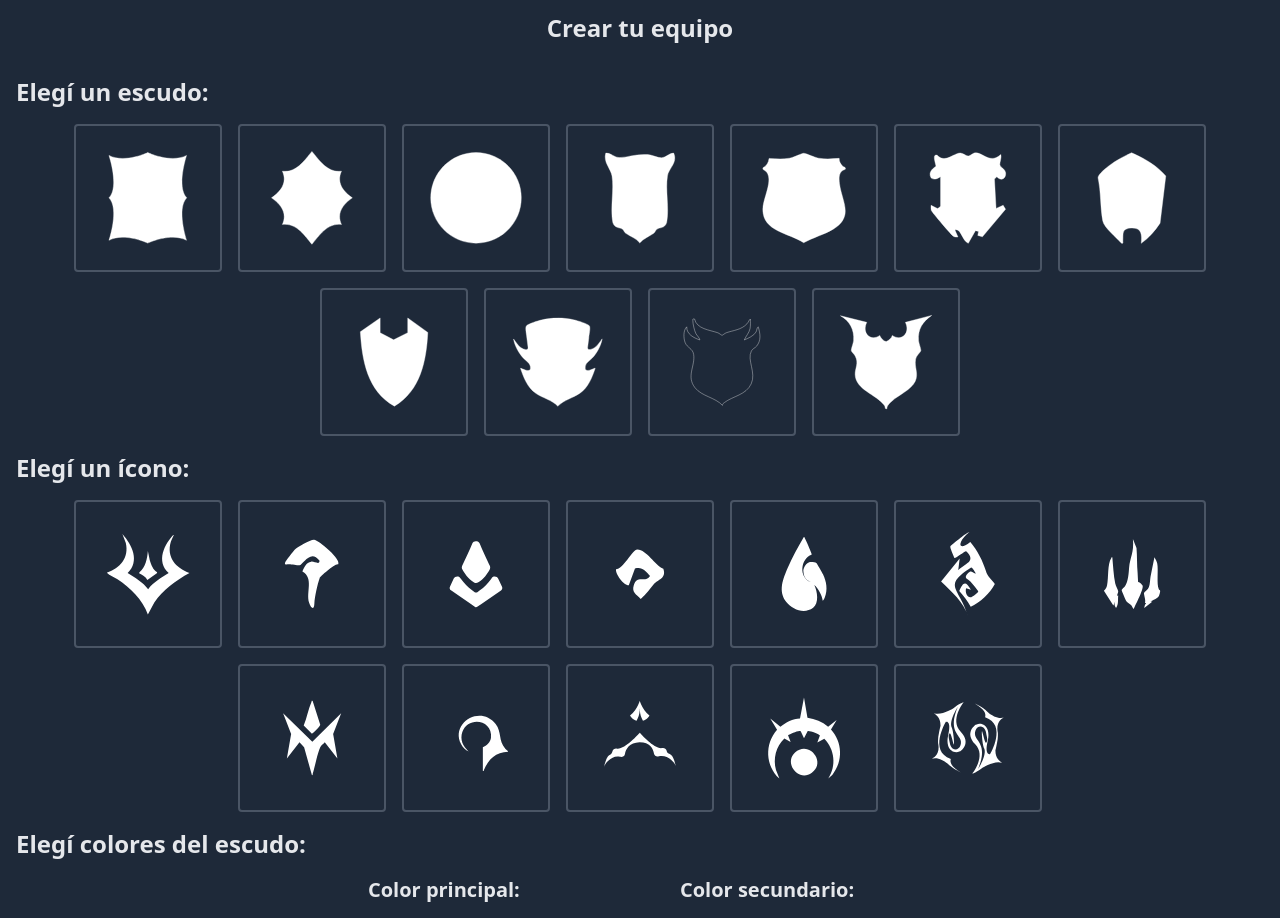
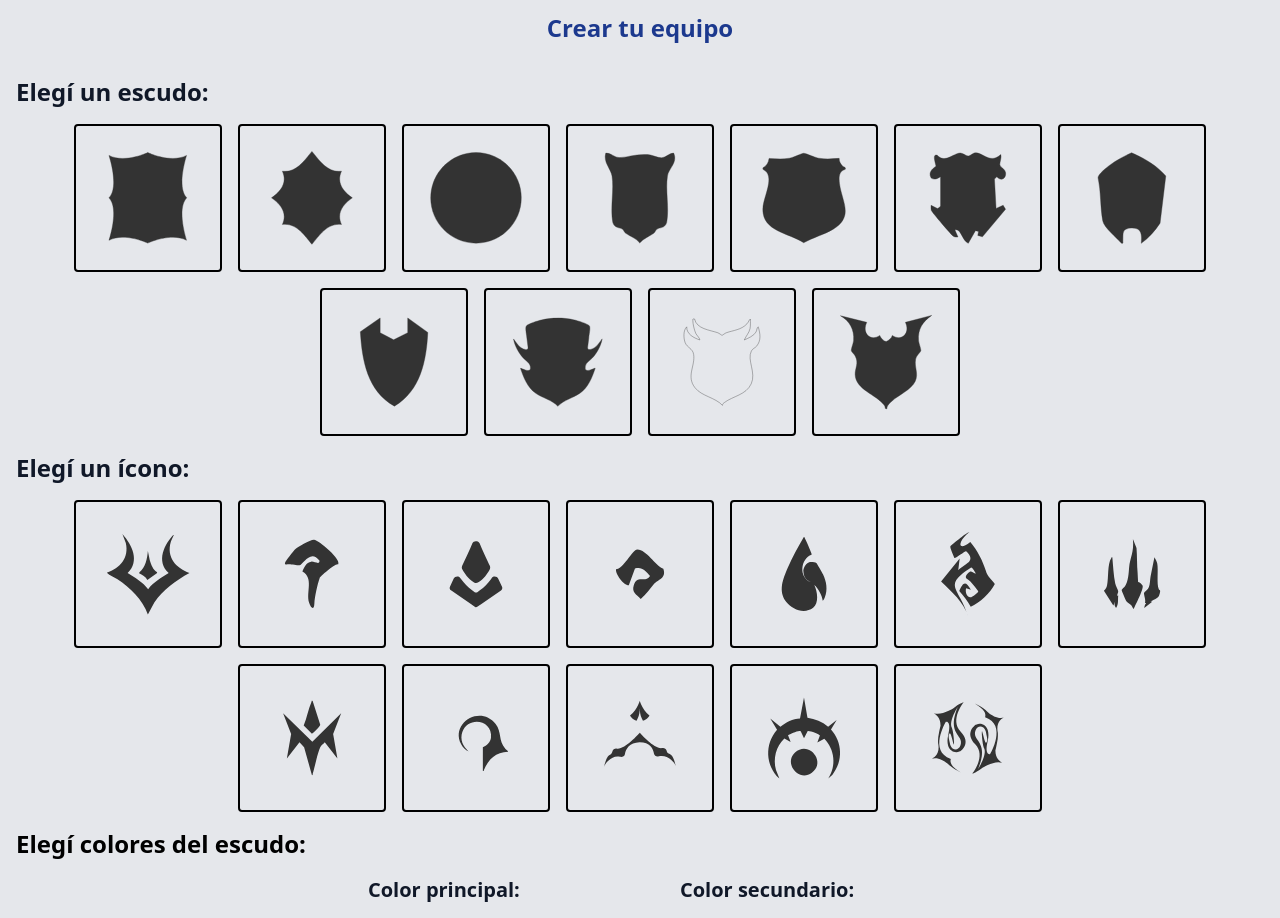
Before and after one commit to Gonzalorussi/frontfantasy, a React (Vite) app: page /mi-equipo in a window 1280 px wide. Shown: the part 100-1018 px from the top of the page. Built offline with nearby package versions, Linux system fonts and the light colour scheme; no server answers.

Commit message:
update footer y mi equipo

```diff
--- a/src/Components/Footer.jsx
+++ b/src/Components/Footer.jsx
@@ -25,19 +25,19 @@
         <p className="mb-2">Para Akofena</p>
 
         <div className="flex gap-4">
-          <a href="https://twitch.tv/akofena" target="_blank" rel="noopener noreferrer" title="Twitch">
+          <a href="https://www.twitch.tv/akofena_" target="_blank" rel="noopener noreferrer" title="Twitch">
             <FaTwitch className="w-6 h-6 hover:text-red-900 transition" />
           </a>
           <a href="https://youtube.com/akofena" target="_blank" rel="noopener noreferrer" title="YouTube">
             <FaYoutube className="w-6 h-6 hover:text-red-900 transition" />
           </a>
-          <a href="https://twitter.com/akofena" target="_blank" rel="noopener noreferrer" title="Twitter">
+          <a href="https://x.com/AkofenaG" target="_blank" rel="noopener noreferrer" title="Twitter">
             <FaTwitter className="w-6 h-6 hover:text-red-900 transition" />
           </a>
-          <a href="https://discord.com/akofena" target="_blank" rel="noopener noreferrer" title="Discord">
+          <a href="https://discord.com/invite/KpsSWax" target="_blank" rel="noopener noreferrer" title="Discord">
             <FaDiscord className="w-6 h-6 hover:text-red-900 transition" />
           </a>
-          <a href="https://patreon.com/akofena" target="_blank" rel="noopener noreferrer" title="Patreon">
+          <a href="https://www.patreon.com/Akofena" target="_blank" rel="noopener noreferrer" title="Patreon">
             <FaPatreon className="w-6 h-6 hover:text-red-900 transition" />
           </a>
         </div>
--- a/src/Components/MiEquipo.jsx
+++ b/src/Components/MiEquipo.jsx
@@ -117,14 +117,14 @@ function MiEquipo({ user, onTeamCreated }) {
   };
 
   return (
-<main className="bg-gray-800 min-h-screen flex flex-col">
+    <main className="bg-gray-200">
       <Navbar />
-  <h2 className="text-center text-gray-200 font-semibold text-2xl my-4">
+      <h2 className="text-center text-blue-900 font-semibold text-2xl my-4">
         Crear tu equipo
       </h2>
 
       <div className="p-4 flex flex-col">
-    <h3 className="text-gray-200 text-2xl font-semibold mb-4">
+        <h3 className="text-gray-900 text-2xl font-semibold mb-4">
           Elegí un escudo:
         </h3>
         <div className="flex flex-wrap justify-center gap-4 mb-4">
@@ -133,18 +133,18 @@ function MiEquipo({ user, onTeamCreated }) {
               key={id}
               onClick={() => setSelectedShield(id)}
               className={`p-2 border-2 rounded ${
-            selectedShield === id ? "border-yellow-400" : "border-gray-600"
+                selectedShield === id ? "border-blue-500" : ""
               }`}
             >
               <Componente
                 className="w-32 h-32"
-            style={{ color: selectedShield === id ? primaryColor : "#fff" }}
+                style={{ color: selectedShield === id ? primaryColor : "#333" }}
               />
             </button>
           ))}
         </div>
 
-    <h3 className="text-gray-200 text-2xl font-semibold mb-4">
+        <h3 className="text-gray-900 text-2xl font-semibold mb-4">
           Elegí un ícono:
         </h3>
         <div className="flex flex-wrap justify-center gap-4 mb-4">
@@ -153,23 +153,22 @@ function MiEquipo({ user, onTeamCreated }) {
               key={id}
               onClick={() => setSelectedFill(id)}
               className={`p-2 border-2 rounded ${
-            selectedFill === id ? "border-yellow-400" : "border-gray-600"
+                selectedFill === id ? "border-blue-500" : ""
               }`}
             >
               <Componente
                 className="w-32 h-32"
-            style={{ color: selectedFill === id ? secondaryColor : "#fff" }}
+                style={{ color: selectedFill === id ? secondaryColor : "#333" }}
               />
             </button>
           ))}
         </div>
-
-    <h3 className="text-gray-200 text-2xl font-semibold mb-4">
+        <h3 className="text-2xl font-semibold mb-4">
           Elegí colores del escudo:
         </h3>
         <div className="flex justify-center gap-20 mb-4">
           <div>
-        <p className="text-gray-200 text-xl font-semibold mb-4">
+            <p className="text-gray-900 text-xl font-semibold mb-4">
               Color principal:
             </p>
             <div className="flex gap-2">
@@ -177,17 +176,17 @@ function MiEquipo({ user, onTeamCreated }) {
                 <button
                   key={color}
                   onClick={() => setPrimaryColor(color)}
-              className="w-8 h-8 rounded-full"
+                  className={`w-8 h-8 rounded-full`}
                   style={{
                     backgroundColor: color,
-                border: primaryColor === color ? "3px solid white" : "none",
+                    border: primaryColor === color ? "3px solid black" : "none",
                   }}
                 />
               ))}
             </div>
           </div>
           <div>
-        <p className="text-gray-200 text-xl font-semibold mb-4">
+            <p className="text-gray-900 text-xl font-semibold mb-4">
               Color secundario:
             </p>
             <div className="flex gap-2">
@@ -195,35 +194,39 @@ function MiEquipo({ user, onTeamCreated }) {
                 <button
                   key={color}
                   onClick={() => setSecondaryColor(color)}
-              className="w-8 h-8 rounded-full"
+                  className={`w-8 h-8 rounded-full`}
                   style={{
                     backgroundColor: color,
-                border: secondaryColor === color ? "3px solid white" : "none",
+                    border:
+                      secondaryColor === color ? "3px solid black" : "none",
                   }}
                 />
               ))}
             </div>
           </div>
         </div>
-
       {selectedShield && selectedFill && (
         <div className="mt-6">
-        <h3 className="text-gray-200 text-2xl font-semibold mb-4">
+          <h3 className="text-gray-900 text-2xl font-semibold mb-4">
             Vista previa del escudo:
           </h3>
+          <div className="flex justify-center w-40 h-40 md:w-24 md:h-24 scale-75">
           <VistaPreviaEscudo
             escudoId={selectedShield}
             rellenoId={selectedFill}
             colorPrimario={primaryColor}
             colorSecundario={secondaryColor}
+            escudoSize={80}
+            rellenoSize={70}
           />
+          </div>
           <div className="flex flex-col justify-center items-center">
             <input
               type="text"
               placeholder="Nombre del equipo"
               value={teamName}
               onChange={(e) => setTeamName(e.target.value)}
-            className="text-xl font-semibold border-2 p-2 mb-4 text-gray-200"
+              className="text-xl font-semibold border-2 p-2 mb-4"
             />
             <button
               className="my-4 cursor-pointer bg-red-800 hover:bg-red-900 transition p-2 rounded-lg font-semibold text-md text-gray-200"
@@ -237,7 +240,6 @@ function MiEquipo({ user, onTeamCreated }) {
       </div>
       <Footer />
     </main>
-
   );
 }
 export default MiEquipo;
```
Lines whose indentation alone changed are shown as unchanged.
